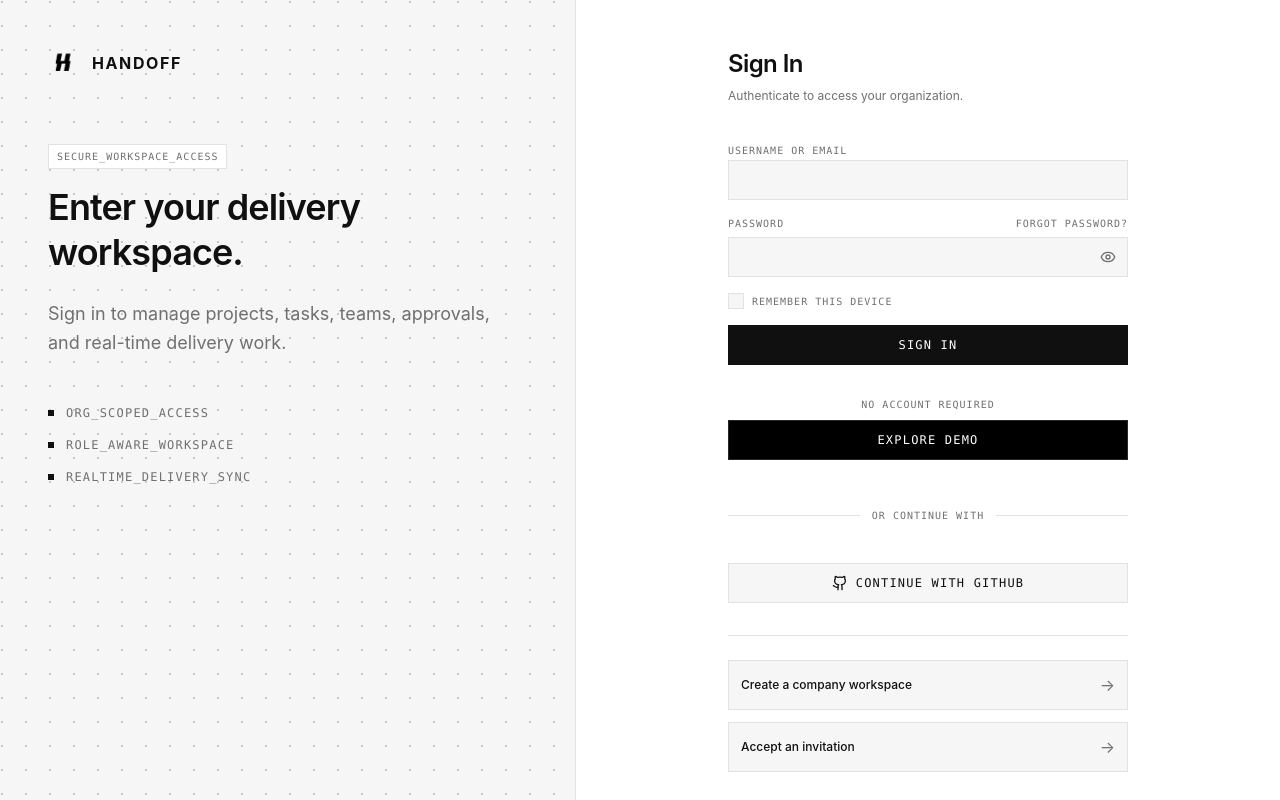
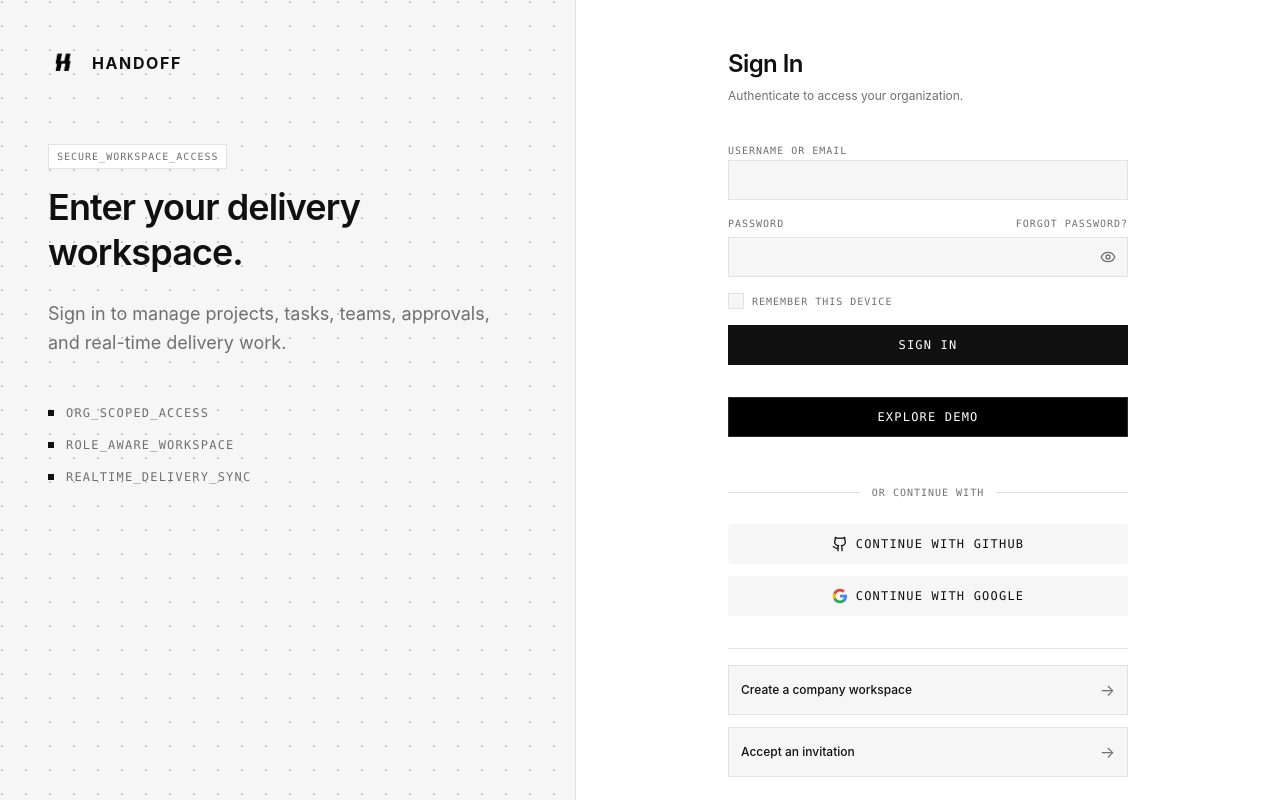
Before and after one commit to VenomDevX/HANDOFF, a Next.js app: page /login in a window 1280 px wide. Shown: the top 800 px of the page. Built offline with nearby package versions, Linux system fonts and the light colour scheme.

Commit message:
Update AI logo styling and layout sizing

```diff
--- a/app/demo/page.tsx
+++ b/app/demo/page.tsx
@@ -2,7 +2,8 @@
 
 import { useState, useEffect } from 'react';
 import { useRouter } from 'next/navigation';
-import { Bot, CheckCircle, ShieldCheck, Code2, TestTube2, AlertCircle, ArrowLeft } from 'lucide-react';
+import { CheckCircle, ShieldCheck, Code2, TestTube2, AlertCircle, ArrowLeft } from 'lucide-react';
+import { AiLogo } from '@/components/ai/ai-logo';
 
 import { DEMO_PERSONAS } from '@/lib/demo/provision-demo-workspace';
 
@@ -106,7 +107,7 @@ export default function DemoPage() {
 
         <div className="flex flex-col gap-2 w-full max-w-2xl mx-auto">
           {DEMO_PERSONAS.map((persona) => {
-            const Icon = ROLE_ICONS[persona.role] || Bot;
+            const Icon = ROLE_ICONS[persona.role] || AiLogo;
             const isLoading = loadingRole === persona.role;
             const isDisabled = loadingRole !== null && loadingRole !== persona.role;
 
--- a/app/login/page.tsx
+++ b/app/login/page.tsx
@@ -33,6 +33,7 @@ function LoginInner() {
   const [error, setError] = useState<string | null>(() => params.get('error'));
   const [loading, setLoading] = useState(false);
   const [githubLoading, setGithubLoading] = useState(false);
+  const [googleLoading, setGoogleLoading] = useState(false);
 
   const isDevelopment = process.env.NODE_ENV === 'development';
 
@@ -50,6 +51,31 @@ function LoginInner() {
     if (oauthError) {
       setError('Could not start GitHub sign-in. Please try again.');
       setGithubLoading(false);
+    }
+  }
+
+  async function signInWithGoogle() {
+    setError(null);
+    setGoogleLoading(true);
+    const supabase = createClient();
+    const nextParam = params.get('next');
+    const safeNext = nextParam && nextParam.startsWith('/') && !nextParam.startsWith('//') ? nextParam : '';
+    const redirectTo = `${window.location.origin}/auth/callback${safeNext ? `?next=${encodeURIComponent(safeNext)}` : ''}`;
+
+    const { error: oauthError } = await supabase.auth.signInWithOAuth({
+      provider: 'google',
+      options: {
+        redirectTo,
+        queryParams: {
+          access_type: 'offline',
+          prompt: 'consent',
+        }
+      },
+    });
+
+    if (oauthError) {
+      setError('Could not start Google sign-in. Please try again.');
+      setGoogleLoading(false);
     }
   }
 
@@ -197,30 +223,50 @@ function LoginInner() {
             </button>
 
             <div className="pt-4 pb-2 text-center flex flex-col items-center">
-              <span className="text-[10px] font-mono uppercase tracking-widest text-muted-foreground mb-2">No account required</span>
               <Link href="/demo" className="w-full h-10 bg-black border border-zinc-800 text-white text-xs font-mono uppercase tracking-widest hover:border-zinc-500 flex items-center justify-center gap-2 transition-colors">
                 EXPLORE DEMO
               </Link>
             </div>
           </form>
 
+          <div className="space-y-4">
             <div className="flex items-center gap-3 py-2">
               <div className="flex-1 h-px bg-border" />
               <span className="text-[10px] font-mono uppercase tracking-widest text-muted-foreground">Or continue with</span>
               <div className="flex-1 h-px bg-border" />
             </div>
 
+            <div className="space-y-3">
               <button
                 type="button"
                 onClick={signInWithGithub}
                 disabled={githubLoading}
-            className="w-full h-10 bg-surface border border-border text-xs font-mono uppercase tracking-widest hover:bg-surface-hover disabled:opacity-50 flex items-center justify-center gap-2 transition-colors"
+                className="w-full h-10 bg-surface text-xs font-mono uppercase tracking-widest hover:bg-surface-hover disabled:opacity-50 flex items-center justify-center gap-2 transition-colors rounded-sm"
               >
                 {githubLoading ? <Loader2 className="w-4 h-4 animate-spin" /> : <Github className="w-4 h-4" />}
                 Continue with GitHub
               </button>
 
-          <div className="pt-6 border-t border-border space-y-3">
+              <button
+                type="button"
+                onClick={signInWithGoogle}
+                disabled={googleLoading}
+                className="w-full h-10 bg-surface text-xs font-mono uppercase tracking-widest hover:bg-surface-hover disabled:opacity-50 flex items-center justify-center gap-2 transition-colors rounded-sm"
+              >
+                {googleLoading ? <Loader2 className="w-4 h-4 animate-spin" /> : (
+                  <svg className="w-4 h-4" viewBox="0 0 24 24" fill="currentColor">
+                    <path d="M22.56 12.25c0-.78-.07-1.53-.2-2.25H12v4.26h5.92c-.26 1.37-1.04 2.53-2.21 3.31v2.77h3.57c2.08-1.92 3.28-4.74 3.28-8.09z" fill="#4285F4"/>
+                    <path d="M12 23c2.97 0 5.46-.98 7.28-2.66l-3.57-2.77c-.98.66-2.23 1.06-3.71 1.06-2.86 0-5.29-1.93-6.16-4.53H2.18v2.84C3.99 20.53 7.7 23 12 23z" fill="#34A853"/>
+                    <path d="M5.84 14.09c-.22-.66-.35-1.36-.35-2.09s.13-1.43.35-2.09V7.07H2.18C1.43 8.55 1 10.22 1 12s.43 3.45 1.18 4.93l2.85-2.22.81-.62z" fill="#FBBC05"/>
+                    <path d="M12 5.38c1.62 0 3.06.56 4.21 1.64l3.15-3.15C17.45 2.09 14.97 1 12 1 7.7 1 3.99 3.47 2.18 7.07l3.66 2.84c.87-2.6 3.3-4.53 6.16-4.53z" fill="#EA4335"/>
+                  </svg>
+                )}
+                Continue with Google
+              </button>
+            </div>
+          </div>
+
+          <div className="pt-4 border-t border-border space-y-3">
             <Link href="/signup" className="flex items-center justify-between p-3 border border-border bg-surface hover:bg-surface-hover group transition-colors">
               <span className="text-xs font-medium">Create a company workspace</span>
               <span className="text-muted-foreground group-hover:text-foreground transition-colors">→</span>
@@ -232,7 +278,7 @@ function LoginInner() {
           </div>
 
           {isDevelopment && (
-            <div className="mt-12 pt-6 border-t border-border space-y-3">
+            <div className="!mt-4 pt-4 border-t border-border space-y-3">
               <div className="text-[10px] font-mono uppercase tracking-widest text-muted-foreground">Demo Accounts (Local Dev)</div>
               <div className="flex flex-wrap gap-2">
                 {DEMO_ACCOUNTS.map((a) => (
--- a/components/ai/ai-daily-brief.tsx
+++ b/components/ai/ai-daily-brief.tsx
@@ -2,7 +2,8 @@
 
 import { useEffect, useRef } from 'react';
 import Link from 'next/link';
-import { Bot, ArrowUpRight, Terminal, Loader2, RefreshCw, Square } from 'lucide-react';
+import { ArrowUpRight, Terminal, Loader2, RefreshCw, Square } from 'lucide-react';
+import { AiLogo } from '@/components/ai/ai-logo';
 import { usePermission } from '@/lib/permissions/context';
 import { sourceHref } from '@/lib/ai/source-href';
 import { useAiStream } from '@/components/ai/use-ai-stream';
@@ -31,9 +32,9 @@ export function AiDailyBrief() {
     <div className="border border-border bg-background relative overflow-hidden">
       <div className="absolute top-0 right-0 w-24 h-24 bg-accent/5 rounded-bl-full pointer-events-none" />
       <div className="p-4 border-b border-border bg-surface-hover flex items-center justify-between">
-        <div className="flex items-center gap-2">
-          <Bot className="w-4 h-4 text-accent" />
-          <h3 className="font-mono text-xs uppercase tracking-widest font-bold">AI Daily Brief</h3>
+        <div className="flex items-center gap-1 text-accent">
+          <AiLogo className="w-3 h-3" />
+          <h3 className="font-mono text-xs uppercase tracking-widest font-bold">DAILY BRIEF</h3>
         </div>
         {loading ? (
           <button onClick={stop} title="Stop" className="text-destructive hover:opacity-80">
--- /dev/null
+++ b/components/ai/ai-logo.tsx
@@ -0,0 +1,19 @@
+import * as React from "react";
+
+export function AiLogo(props: React.SVGProps<SVGSVGElement>) {
+  return (
+    <svg
+      xmlns="http://www.w3.org/2000/svg"
+      viewBox="0 0 24 24"
+      fill="none"
+      stroke="currentColor"
+      strokeWidth="2"
+      strokeLinecap="round"
+      strokeLinejoin="round"
+      {...props}
+    >
+      <path d="M2 21L9.5 3L17 21" />
+      <path d="M22 3v18" />
+    </svg>
+  );
+}
--- a/components/ai/global-ai-hub.tsx
+++ b/components/ai/global-ai-hub.tsx
@@ -1,7 +1,8 @@
 'use client';
 
 import { useState, useEffect } from 'react';
-import { Bot, X, MessageSquare, Sun, LayoutDashboard, ChevronRight, Lock } from 'lucide-react';
+import { X, MessageSquare, Sun, LayoutDashboard, ChevronRight, Lock } from 'lucide-react';
+import { AiLogo } from '@/components/ai/ai-logo';
 import { motion, AnimatePresence } from 'motion/react';
 import { Button } from '@/components/ui/button';
 import { usePermission } from '@/lib/permissions/context';
@@ -47,9 +48,9 @@ export function GlobalAiHub() {
             >
               {/* Header */}
               <div className="h-16 flex items-center justify-between px-5 border-b border-border bg-surface-hover flex-shrink-0">
-                <div className="flex items-center gap-2">
-                  <Bot className="w-4 h-4 text-accent" />
-                  <h2 className="font-mono text-xs uppercase tracking-widest font-bold">Handoff AI</h2>
+                <div className="flex items-center gap-1 text-accent font-mono text-xs uppercase tracking-widest font-bold">
+                  <span>HANDOFF</span>
+                  <AiLogo className="w-3 h-3" />
                 </div>
                 <button onClick={() => setOpen(false)} className="p-2 hover:bg-surface border border-transparent hover:border-border transition-colors">
                   <X className="w-4 h-4" />
@@ -118,7 +119,7 @@ export function GlobalAiHub() {
       <Button
         type="button"
         variant="outline"
-        size="sm"
+        size="icon"
         onClick={() => {
           if (isDemo) {
             window.dispatchEvent(new CustomEvent('demo-alert'));
@@ -126,9 +127,9 @@ export function GlobalAiHub() {
           }
           setOpen(true);
         }}
-        className="relative w-9 h-9 flex items-center justify-center gap-2 text-muted-foreground hover:text-foreground hover:bg-surface-hover rounded-none transition-colors border border-transparent hover:border-border text-xs font-mono uppercase tracking-widest"
+        className="relative w-9 h-9 p-0 flex items-center justify-center gap-2 text-muted-foreground hover:text-foreground hover:bg-surface-hover rounded-none transition-colors border border-transparent hover:border-border text-xs font-mono uppercase tracking-widest"
       >
-        <Bot className="w-4 h-4 text-accent" />
+        <AiLogo className="w-4 h-4 text-accent" />
       </Button>
 
       {panel}
```
Also changed, not shown: app/onboarding/profile/client.tsx (+8 -6 lines), components/ai/ai-panel.tsx (+20 -4 lines), components/ai/ask-ai-button.tsx (+5 -5 lines), 1 other file (tests, documents, lock files or other folders). Lines whose indentation alone changed are shown as unchanged.
